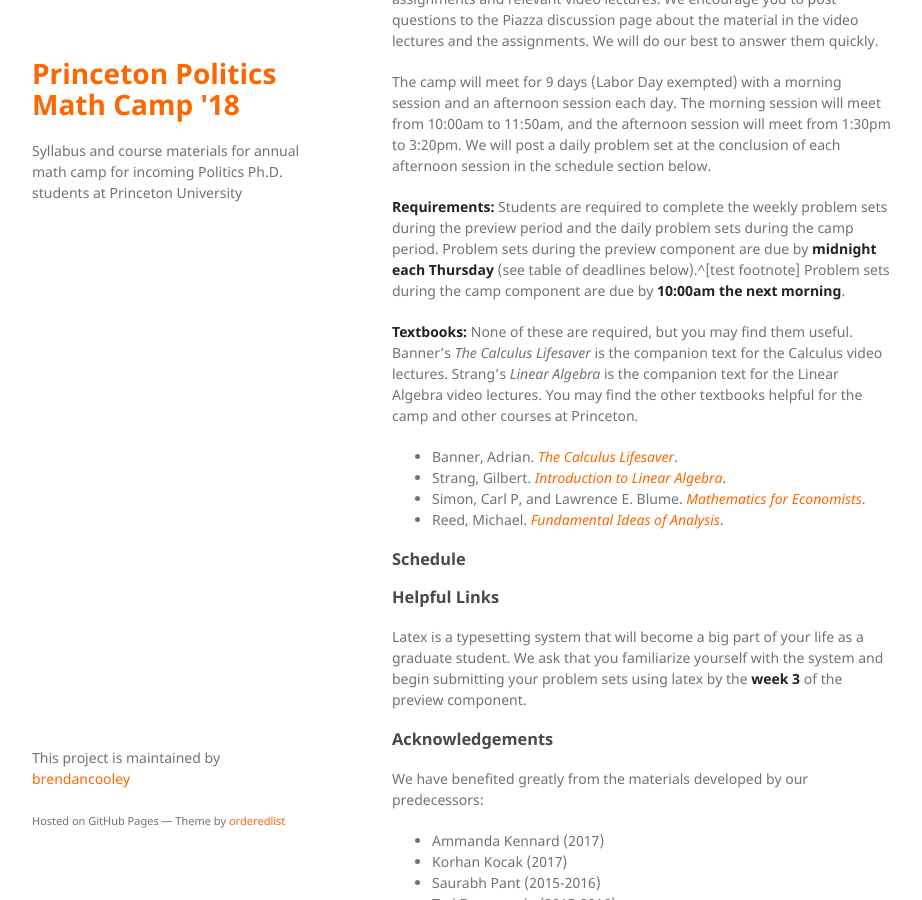
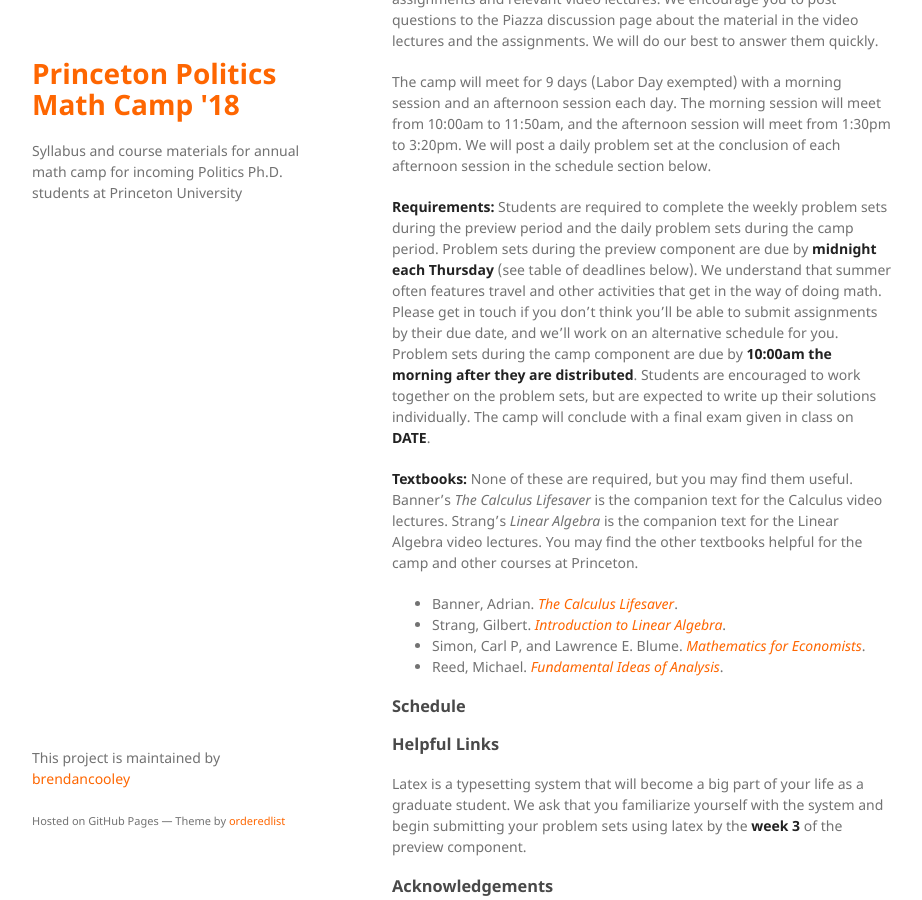
Before and after one commit to brendancooley/imps2019, a Jekyll site: the page built from index.md, in a window 1280 px wide and 900 px high, scrolled down 815 px. Shown: the whole window, without its empty margins (178-1100 px from the left). Built offline with Jekyll 4.4.1, drawn with Linux system fonts in a browser that asks for light colours; our own code applies the rules of GitHub Pages for plain Markdown files.

Commit message:
requirements

```diff
--- a/index.md
+++ b/index.md
@@ -29,7 +29,7 @@
 
 The camp will meet for 9 days (Labor Day exempted) with a morning session and an afternoon session each day. The morning session will meet from 10:00am to 11:50am, and the afternoon session will meet from 1:30pm to 3:20pm. We will post a daily problem set at the conclusion of each afternoon session in the schedule section below.
 
-**Requirements:** Students are required to complete the weekly problem sets during the preview period and the daily problem sets during the camp period. Problem sets during the preview component are due by **midnight each Thursday** (see table of deadlines below).^[test footnote] Problem sets during the camp component are due by **10:00am the next morning**.
+**Requirements:** Students are required to complete the weekly problem sets during the preview period and the daily problem sets during the camp period. Problem sets during the preview component are due by **midnight each Thursday** (see table of deadlines below). We understand that summer often features travel and other activities that get in the way of doing math. Please get in touch if you don't think you'll be able to submit assignments by their due date, and we'll work on an alternative schedule for you. Problem sets during the camp component are due by **10:00am the morning after they are distributed**. Students are encouraged to work together on the problem sets, but are expected to write up their solutions individually. The camp will conclude with a final exam given in class on **DATE**.
 
 **Textbooks:** None of these are required, but you may find them useful. Banner's *The Calculus Lifesaver* is the companion text for the Calculus video lectures. Strang's *Linear Algebra* is the companion text for the Linear Algebra video lectures. You may find the other textbooks helpful for the camp and other courses at Princeton.
 
```
